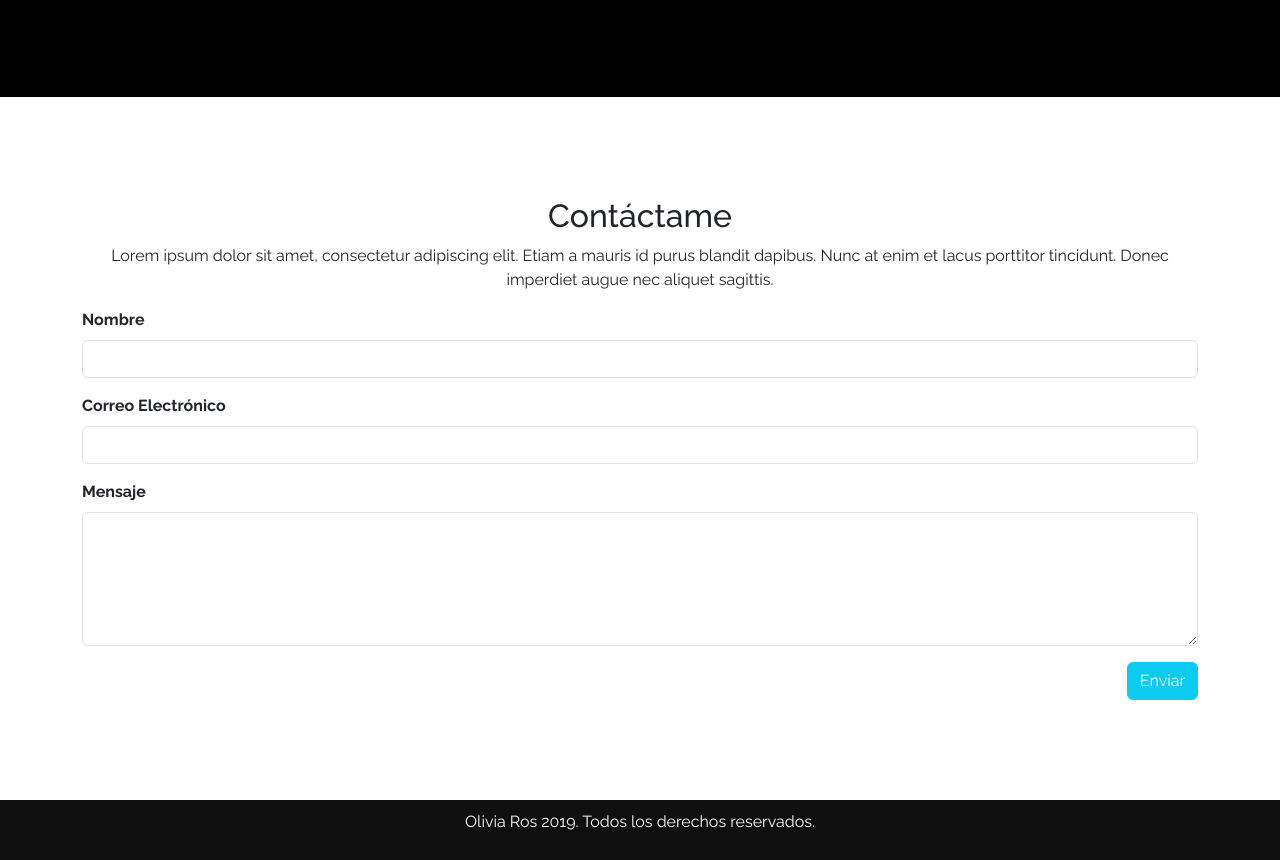
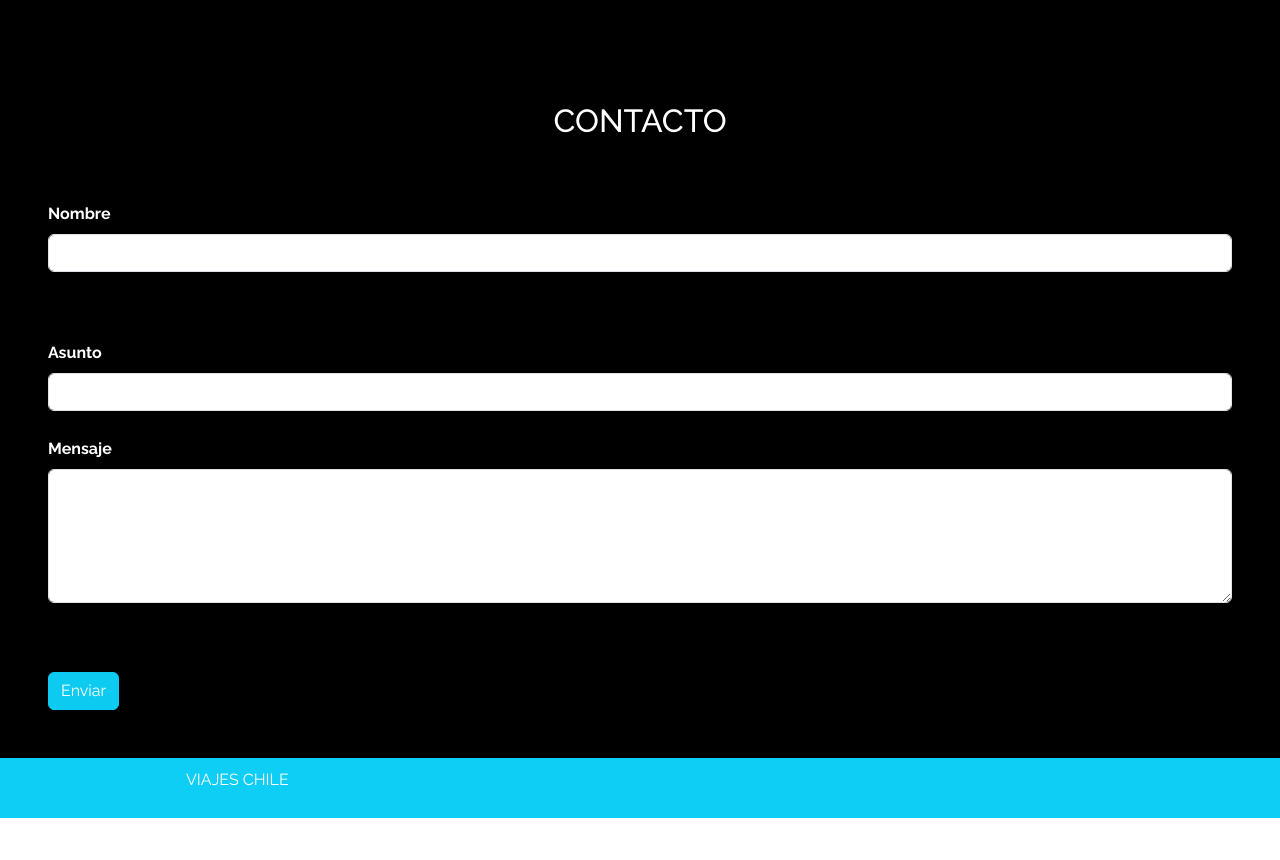
Before and after one commit to Consuelo-R/Prueba-viajesChile, a plain HTML site: page index.html in a window 1280 px wide. Shown: the part 2079-2939 px from the top of the page. After the commit the page ends 2897 px from the top, so only its background shows below. Drawn offline with nearby package versions, Linux system fonts and the light colour scheme.

Commit message:
formulario listo, footer sin iconos

```diff
--- a/assets/css/style.css
+++ b/assets/css/style.css
@@ -24,15 +24,22 @@
 
 
 .formulario{
-    padding: 100px;
+
+    background-color: black;
 
 }
 
+.form{
+    padding: 5px;
+}
 
-.enviar {
-    background-color: #17A2B8;
-    text-align: end;
-}
+.btn-info {
+    background-color: #0ecef6; /* Color de fondo personalizado */
+    color: white; /* Color del texto */
+    border: none; /* Sin borde */
+
+    }
+
 
 .quienessomos{
 
@@ -43,7 +50,7 @@
 
 footer{
 
-    background-color: #0F0F0F;
+    background-color: #0ecef6;
     padding:10px
 
 }
@@ -57,9 +64,9 @@ footer{
 
 .navbar {
 
-    z-index: 1000; /* Asegura que el navbar esté sobre otros elementos */
+    z-index: 1000;
     background-color: rgba(255, 255, 255, 0); /* Fondo transparente */
-    opacity: 1; /* Ajusta la opacidad según prefieras */
-    transition: background-color 0.5s, opacity 0.5s;
+    opacity: 1;
+
 
     }
--- a/index.html
+++ b/index.html
@@ -131,31 +131,29 @@
     </div>
 </section>
 <!-- sección Cóntactame (formulario) -->
-<section class="formulario container text-center ">
+<section class="formulario text-center ">
     <div>
-        <h2 class="">Contáctame </h2>
-        <p class="d-none d-sm-block">
-        Lorem ipsum dolor sit amet, consectetur adipiscing elit. Etiam a mauris id purus blandit dapibus. Nunc at enim et lacus porttitor tincidunt. Donec imperdiet augue nec aliquet sagittis.
-        </p>
+        <h2 class="form text-white">CONTACTO</h2>
+
     </div>
 
     <form>
 
-        <div class="mb-3 text-start">
-            <label for="Nombre" class="form-label fw-bold">Nombre</label>
+        <div class=" form mb-3 text-start p-5" >
+            <label for="Nombre" class="form-label fw-bold text-white">Nombre</label>
             <input type="Text" class="form-control" id="Nombre1">
           </div>
-        <div class="mb-3 text-start">
-            <label for="Correo" class="form-label fw-bold">Correo Electrónico</label>
+        <div class=" form mb-3 text-start px-5">
+            <label for="Correo" class="form-label fw-bold text-white">Asunto</label>
           <input type="email" class="form-control" id="exampleInputEmail1" aria-describedby="emailHelp">
         </div>
-        <div class="mb-3 text-start">
-          <label for="Mensaje" class="form-label fw-bold">Mensaje</label>
+        <div class=" form mb-3 text-start px-5">
+          <label for="Mensaje" class="form-label fw-bold text-white">Mensaje</label>
           <textarea class="form-control" id="Mensaje" rows="5"></textarea>
         </div>
 
-         <div class="text-end">
-            <button type="button" class="enviar btn btn-info text-white">Enviar</button>
+         <div class="text-start p-5">
+            <button type="button" class="btn btn-info text-white">Enviar</button>
          </div>
 
       </form>
@@ -167,8 +165,18 @@
 
 <!--Aquí va el footer-->
 
-<footer class="footer">
-<p class="text-white text-center">Olivia Ros 2019. Todos los derechos reservados. </p>
+<footer class="footer px-5">
+  <div class="row">
+    <div class="col-md-4">
+      <p class="text-white text-center">VIAJES CHILE</p>
+    </div>
+    <div class="col-md-4"> <!-- icons-->
+      <p class="text-white text-end"></p>
+    </div>
+
+
+  </div>
+
 
 </footer>
 
```
